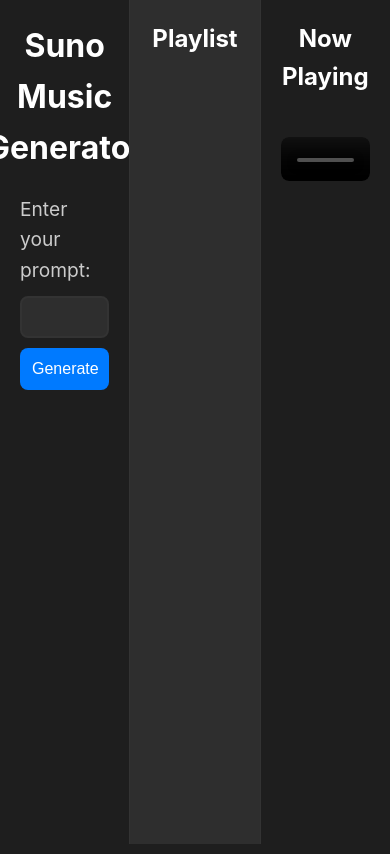
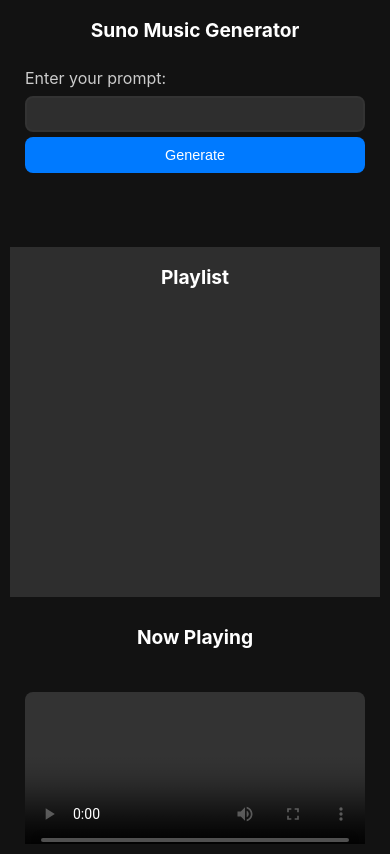
Before and after one commit to ZigaoWang/suno-ai-song, a Flask app: page / in a window 390 px wide. Run offline with Flask 3, Linux system fonts and the light colour scheme; data that the repository does not hold is empty.

Commit message:
Added mobile optimization

```diff
--- a/static/scripts.js
+++ b/static/scripts.js
@@ -8,6 +8,7 @@
     const prompt = document.getElementById('prompt').value;
     document.getElementById('loading').style.display = 'block';
     document.getElementById('status').textContent = 'Generating...';
+    document.getElementById('progress').textContent = '0%';
 
     fetch('/generate', {
         method: 'POST',
--- a/static/styles.css
+++ b/static/styles.css
@@ -26,7 +26,6 @@
 }
 
 .left-column, .middle-column, .right-column {
-    flex: 1;
     padding: 20px;
     display: flex;
     flex-direction: column;
@@ -34,18 +33,15 @@
     overflow-y: auto;
 }
 
-.left-column {
-    background-color: #1e1e1e;
-    border-right: 1px solid #333;
+.left-column, .right-column {
+    flex: 1.3;
 }
 
 .middle-column {
+    flex: 2; /* Make the playlist column wider */
     background-color: #2e2e2e;
+    border-left: 1px solid #333;
     border-right: 1px solid #333;
-}
-
-.right-column {
-    background-color: #1e1e1e;
 }
 
 h1, h2 {
@@ -136,8 +132,12 @@
     padding: 10px;
     border-radius: 8px;
     margin-bottom: 10px;
-    transition: background-color 0.3s ease-in-out;
+    transition: background-color, transform 0.3s ease-in-out;
     cursor: pointer;
+}
+
+.song:hover {
+    transform: translateY(-3px);
 }
 
 .song.active {
@@ -145,8 +145,8 @@
 }
 
 .song img {
-    width: 50px;
-    height: 50px;
+    width: 110px;
+    height: 110px;
     object-fit: cover;
     border-radius: 8px;
 }
@@ -186,3 +186,58 @@
     color: #ccc;
     white-space: pre-wrap; /* Preserve line breaks */
 }
+
+/* Mobile optimization */
+@media (max-width: 768px) {
+    .main-container {
+        flex-direction: column;
+        padding: 10px;
+        gap: 10px;
+    }
+
+    .left-column, .middle-column, .right-column {
+        padding: 15px;
+        box-shadow: none;
+        border-radius: 0;
+    }
+
+    .middle-column {
+        border-left: none;
+        border-right: none;
+    }
+
+    h1, h2 {
+        font-size: 1.2em;
+    }
+
+    form {
+        gap: 5px;
+    }
+
+    label {
+        font-size: 1em;
+    }
+
+    input[type="text"] {
+        font-size: 0.9em;
+        padding: 8px;
+    }
+
+    button {
+        padding: 10px;
+        font-size: 0.9em;
+    }
+
+    #loading {
+        font-size: 1em;
+    }
+
+    .song img {
+        width: 50px;
+        height: 50px;
+    }
+
+    .song-title {
+        font-size: 0.9em;
+    }
+}
```
